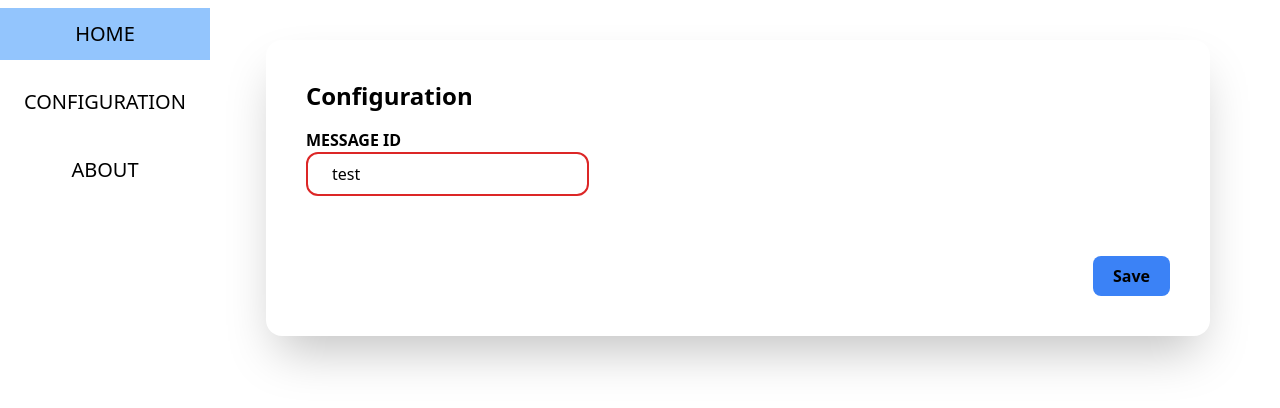
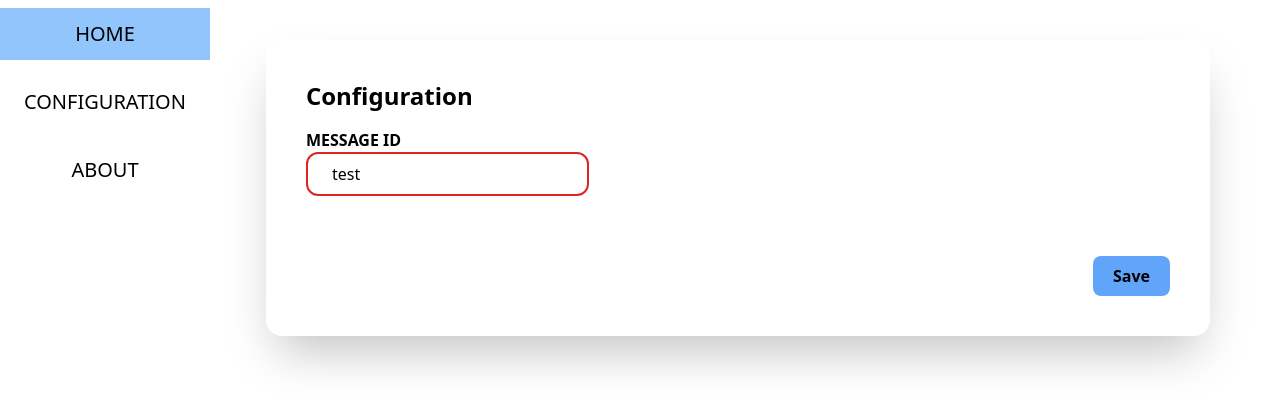
Before and after one commit to elimc/HelloDear, a Vue app in the folder dashboard/: page /config in a window 1280 px wide. Shown: the top 408 px of the page. Built offline with nearby package versions, Linux system fonts and the light colour scheme.

Commit message:
Change save button component name

```diff
--- a/dashboard/src/components/SaveButton.vue
+++ b/dashboard/src/components/Button.vue
@@ -5,7 +5,6 @@
       mt-10
       px-5
       py-2
-      bg-blue-500
       font-semibold
       rounded-lg
       hover:scale-105
@@ -18,6 +17,6 @@
 
 <script>
 export default {
-  name: "SaveButton"
+  name: "ButtonWidget"
 };
 </script>
--- a/dashboard/src/views/ConfigurationView.vue
+++ b/dashboard/src/views/ConfigurationView.vue
@@ -25,14 +25,14 @@
         "
       />
     </div>
-    <save-button>Save</save-button>
+    <button-widget class="bg-blue-400">Save</button-widget>
   </card-widget>
 </template>
 
 <script>
 import { inject, ref } from "vue";
 import CardWidget from "../components/Card.vue";
-import SaveButton from '../components/SaveButton.vue';
+import ButtonWidget from '../components/Button.vue';
 
 export default {
   name: "Configuration",
@@ -56,6 +56,6 @@ export default {
     };
     return { title, state, fields, submit };
   },
-  components: { CardWidget, SaveButton },
+  components: { CardWidget, ButtonWidget },
 };
 </script>
```
